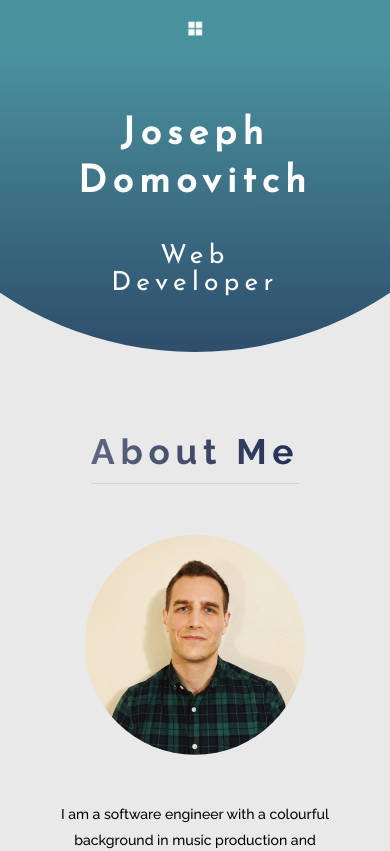
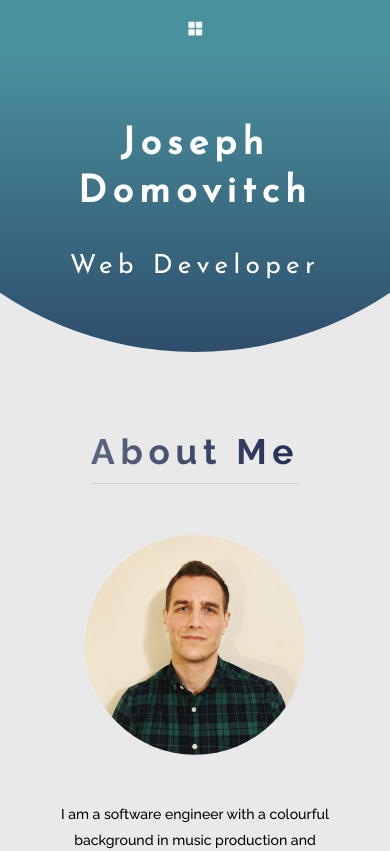
Before and after one commit to jdomo/jd-portfolio, a React (Create React App) app: page / in a window 390 px wide. Shown: the top 851 px of the page. Built offline with nearby package versions, Linux system fonts and the light colour scheme.

Commit message:
change width of text box for main header

```diff
--- a/src/css/style.css
+++ b/src/css/style.css
@@ -43,8 +43,6 @@ header {
     letter-spacing: .8rem; }
     @media (max-width: 931px) {
       .heading-primary--main {
-        display: inline-block;
-        width: 100%;
         letter-spacing: .7rem;
         font-size: 4.25rem;
         line-height: 5.5rem; } }
@@ -206,6 +204,7 @@ header {
   .header__text-box {
     position: absolute;
     text-align: center;
+    width: 80%;
     /* center in relation to parent element */
     top: 30%;
     left: 50%;
--- a/src/sass/abstracts/_variables.scss
+++ b/src/sass/abstracts/_variables.scss
@@ -40,3 +40,4 @@ $skew-amount: 15deg;
 //RESPONSIVE BREAKPOINTS
 $respond-nav-shrink: 931px;
 $respond-nav-collapse: 600px;
+$respond-header-shrink: 1063px;
--- a/src/sass/base/_typography.scss
+++ b/src/sass/base/_typography.scss
@@ -16,12 +16,11 @@ header {
     letter-spacing: .8rem;
 
     @include respond($respond-nav-shrink) {
-      display: inline-block;
-      width: 100%;
       letter-spacing: .7rem;
       font-size: 4.25rem;
       line-height: 5.5rem;
     }
+
   }
 
   &--sub {
--- a/src/sass/layout/_header.scss
+++ b/src/sass/layout/_header.scss
@@ -32,12 +32,13 @@
   &__text-box {
     position: absolute;
     text-align: center;
+    width: 80%;
 
     /* center in relation to parent element */
     top: 30%;
     left: 50%;
 
     /* center in relation to element itself */
-    transform: translate(-50%, -40%)
+    transform: translate(-50%, -40%);
   }
 }
```
